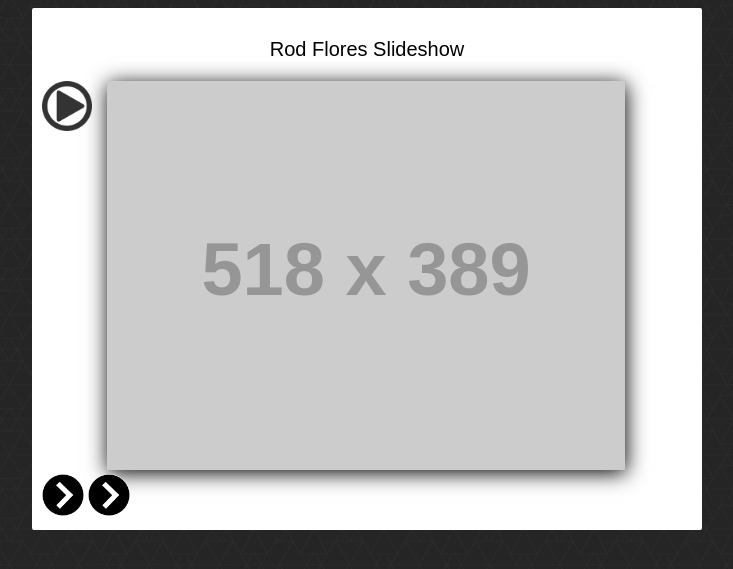
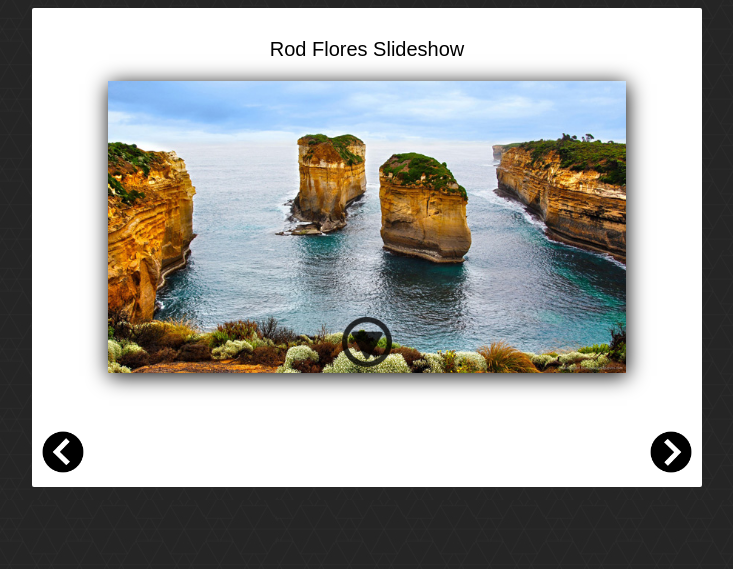
Before and after one commit to RodjFlores/p2, a PHP site: page /index.html in a window 1280 px wide. Shown: the top 569 px of the page, without its empty margins (273-1006 px from the left). Run offline with PHP 8.4, Linux system fonts and the light colour scheme; grey boxes labelled with a size stand in for pictures from a placeholder-image service; some libraries are stand-ins or nearby versions.

Commit message:
after monday class

```diff
--- a/css/style.css
+++ b/css/style.css
@@ -2,6 +2,9 @@ body {
 	overflow: auto;
 	font-family: 'Century Gothic', sans-serif;
 	background-image: url(../img/geometry.jpg);
+}
+#photo{
+	width: 518px;
 }
 
 #photoBooth {
@@ -19,18 +22,19 @@ body {
 }
 
 .photoHolder {
-	position: relative;
-	width: 80%;
+	position: center;
+	width:518px;
 	margin: 0 auto;
 }
 
 .moreIndicator {
 	height: 50px;
 	width: 50px;
-	position: absolute;
+	position: relative;
 	z-index: 3;
 	opacity: .8;
-	top: 0px;
+	top: -60px;
+	left: 300px;
 }
 
 .thumbnail {
@@ -57,7 +61,15 @@ body {
 #nextPhoto {
 	height: 42px;
 	width: 42px;
+	float: right;
 }
+#nextPhoto:hover{
+	opacity:0.3;
+}
+#prevPhoto:hover{
+	opacity:0.3;
+}
+
 
 .details p {
 	margin-top: 20px;
@@ -70,12 +82,22 @@ body {
 
 /*Add CSS styles to rotate the element 90deg
 Make it animate nicely. You'll need CSS3 for this*/
-.rot90 {}
+.rot90 {
+	transform: rotate(90deg);
+	transition: all 1s ease;
+}
 
 /*Add CSS styles to rotate the element 180deg
 Make it animate nicely. You'll need CSS3 for this*/
-.rot180 {}
+.rot180 {
+	transform: rotate(180deg);
+
+}
 
 /*Add CSS styles to rotate the element 270deg
 Make it animate nicely. You'll need CSS3 for this*/
-.rot270 {}
+.rot270 {
+	transform: rotate(270deg);
+
+	transition: all 1s ease;
+}
```
Also changed, not shown: js/gallery.js (+39 -13 lines).
